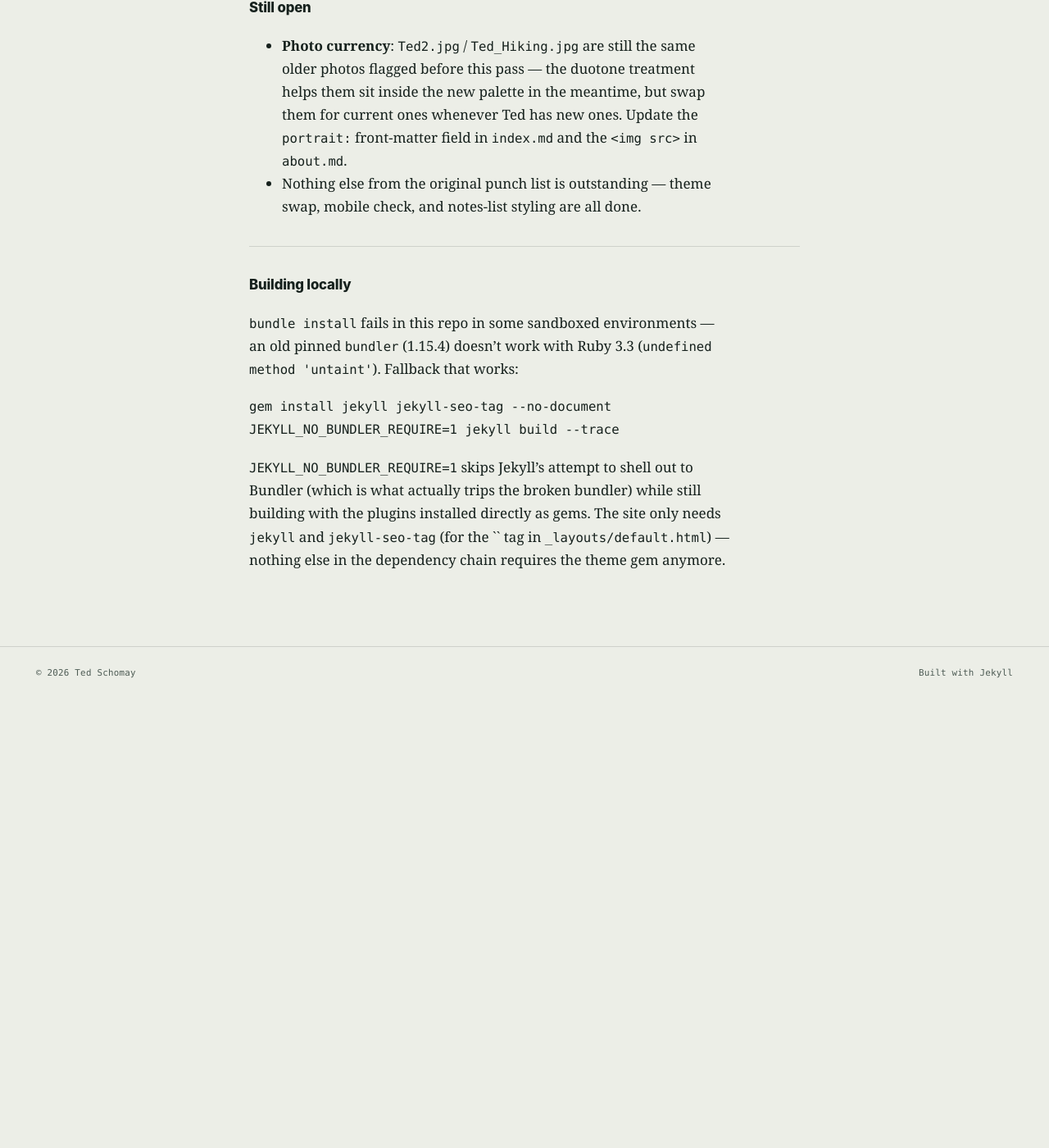
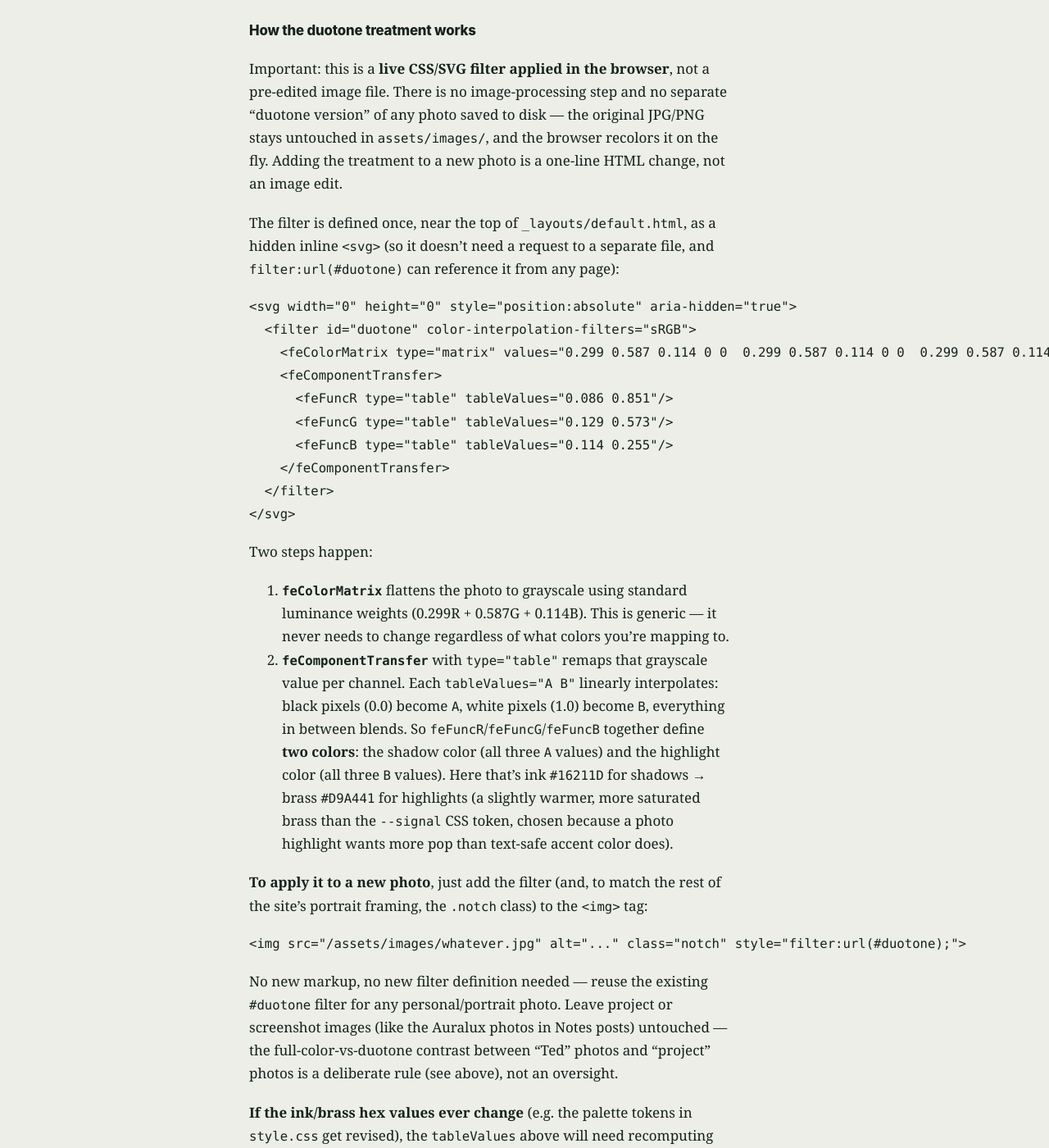
Before and after one commit to tschomay/tschomay.github.io, a Jekyll site: the page built from DESIGN_NOTES.md, in a window 1280 px wide and 1400 px high, scrolled down 1902 px. Shown: the whole window at 82% size. Built offline with Jekyll 4.4.1, drawn with Linux system fonts in a browser that asks for light colours; our own code applies the rules of GitHub Pages for plain Markdown files; before the commit the page ends 2767 px from its top, so only the background shows below that; some of the changed text lies outside the part shown.

Commit message:
Document the duotone portrait filter for future edits
Explains that it's a live SVG filter (feColorMatrix + feComponentTransfer)
applied in the browser, not a pre-baked image edit, and gives the exact
hex-to-tableValues recipe so a future pass can apply it to new photos or
recompute it if the ink/brass palette changes.

Co-Authored-By: Claude Sonnet 5 <noreply@anthropic.com>
Claude-Session: https://claude.ai/code/session_0135youMStkM1Lv4VsQLpU1n

````diff
--- a/DESIGN_NOTES.md
+++ b/DESIGN_NOTES.md
@@ -35,7 +35,8 @@ code was touched — if you need to see the original pitch, ask Ted for the link
   shadows to ink and highlights to the brass signal color. Applied to `Ted2.jpg`
   (home hero) and `Ted_Hiking.jpg` (about) to unify the older photos into the
   palette. Notes post photos (Auralux) are deliberately left full color — that
-  post is about the glow, so the treatment gets out of its way there.
+  post is about the glow, so the treatment gets out of its way there. See "How
+  the duotone treatment works" below before adding it to a new photo.
 - **Layouts**: `_layouts/home.html` (hero + content, used by `index.md`),
   `_layouts/page.html` (generic — About, Research, Notes index),
   `_layouts/post.html`. All extend `_layouts/default.html`, which owns the
@@ -43,6 +44,77 @@ code was touched — if you need to see the original pitch, ask Ted for the link
 - **Notes list**: home shows a compact `.notes-list`; `/blog` shows fuller
   `.note-cards` with a one-line excerpt pulled from each post's Jekyll-generated
   `excerpt` (no hand-duplicated summary text to keep in sync).
+
+## How the duotone treatment works
+
+Important: this is a **live CSS/SVG filter applied in the browser**, not a
+pre-edited image file. There is no image-processing step and no separate
+"duotone version" of any photo saved to disk — the original JPG/PNG stays
+untouched in `assets/images/`, and the browser recolors it on the fly. Adding
+the treatment to a new photo is a one-line HTML change, not an image edit.
+
+The filter is defined once, near the top of `_layouts/default.html`, as a
+hidden inline `<svg>` (so it doesn't need a request to a separate file, and
+`filter:url(#duotone)` can reference it from any page):
+
+```html
+<svg width="0" height="0" style="position:absolute" aria-hidden="true">
+  <filter id="duotone" color-interpolation-filters="sRGB">
+    <feColorMatrix type="matrix" values="0.299 0.587 0.114 0 0  0.299 0.587 0.114 0 0  0.299 0.587 0.114 0 0  0 0 0 1 0"/>
+    <feComponentTransfer>
+      <feFuncR type="table" tableValues="0.086 0.851"/>
+      <feFuncG type="table" tableValues="0.129 0.573"/>
+      <feFuncB type="table" tableValues="0.114 0.255"/>
+    </feComponentTransfer>
+  </filter>
+</svg>
+```
+
+Two steps happen:
+
+1. **`feColorMatrix`** flattens the photo to grayscale using standard luminance
+   weights (0.299R + 0.587G + 0.114B). This is generic — it never needs to
+   change regardless of what colors you're mapping to.
+2. **`feComponentTransfer`** with `type="table"` remaps that grayscale value
+   per channel. Each `tableValues="A B"` linearly interpolates: black pixels
+   (0.0) become `A`, white pixels (1.0) become `B`, everything in between
+   blends. So `feFuncR`/`feFuncG`/`feFuncB` together define **two colors**:
+   the shadow color (all three `A` values) and the highlight color (all three
+   `B` values). Here that's ink `#16211D` for shadows → brass `#D9A441` for
+   highlights (a slightly warmer, more saturated brass than the `--signal`
+   CSS token, chosen because a photo highlight wants more pop than
+   text-safe accent color does).
+
+**To apply it to a new photo**, just add the filter (and, to match the rest of
+the site's portrait framing, the `.notch` class) to the `<img>` tag:
+
+```html
+<img src="/assets/images/whatever.jpg" alt="..." class="notch" style="filter:url(#duotone);">
+```
+
+No new markup, no new filter definition needed — reuse the existing
+`#duotone` filter for any personal/portrait photo. Leave project or
+screenshot images (like the Auralux photos in Notes posts) untouched — the
+full-color-vs-duotone contrast between "Ted" photos and "project" photos is a
+deliberate rule (see above), not an oversight.
+
+**If the ink/brass hex values ever change** (e.g. the palette tokens in
+`style.css` get revised), the `tableValues` above will need recomputing by
+hand — SVG filter primitives can't read CSS custom properties, so nothing
+here updates automatically when `:root` does. The recipe, given any shadow
+hex and highlight hex:
+
+1. Split each hex into R, G, B (0–255).
+2. Divide each channel by 255 to get a 0–1 fraction (three decimals is
+   plenty of precision).
+3. `feFuncR tableValues="<shadow R> <highlight R>"`, and the same pattern for
+   G and B.
+
+Worked example for the values above: ink `#16211D` = rgb(22, 33, 29) →
+0.086, 0.129, 0.114. Brass `#D9A441` = rgb(217, 146, 65) → 0.851, 0.573,
+0.255. `color-interpolation-filters="sRGB"` on the `<filter>` is what makes
+this direct hex-to-fraction math valid — without it, browsers default to
+linearRGB and the numbers would need gamma correction first.
 
 ## Still open
 
````
